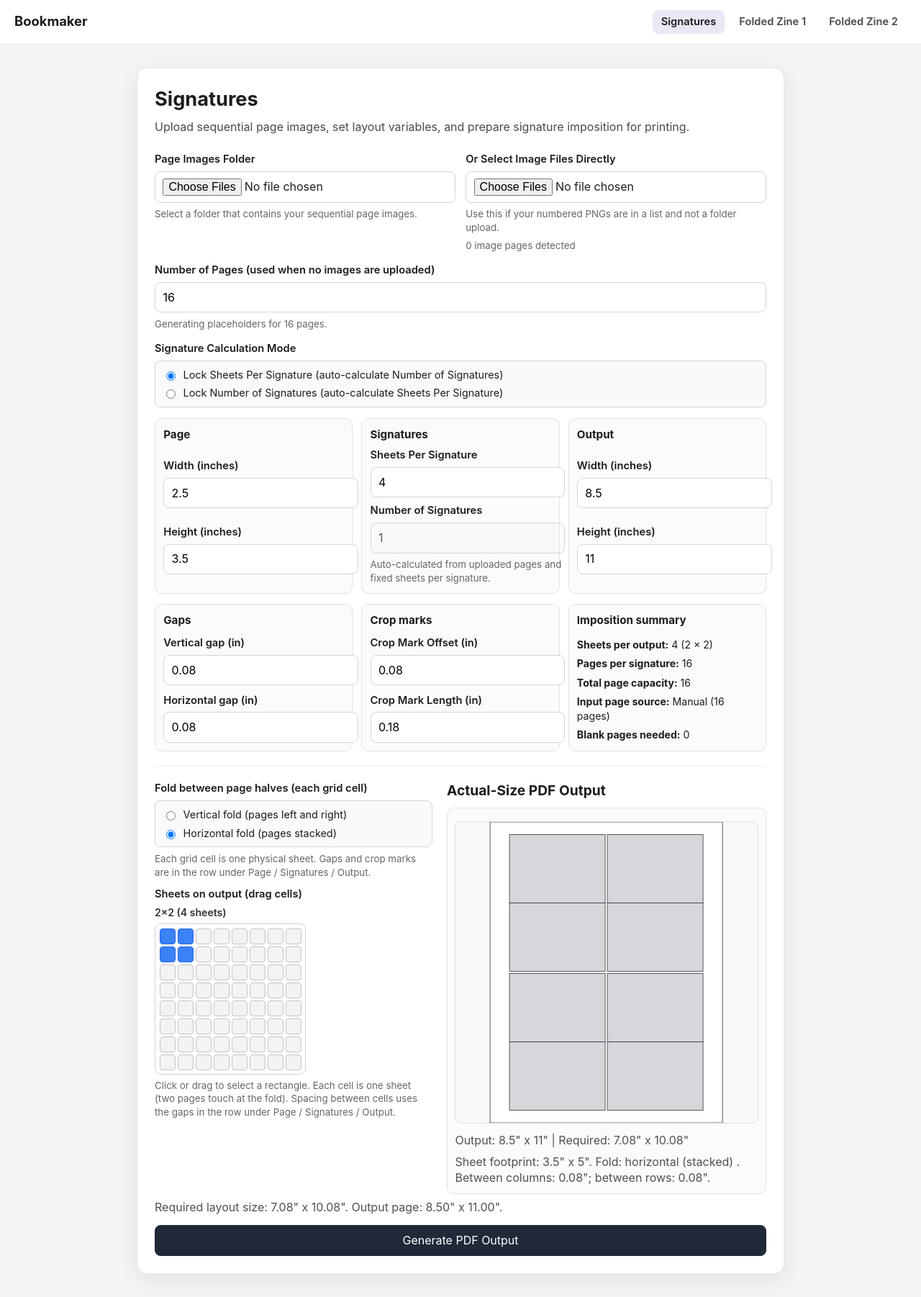
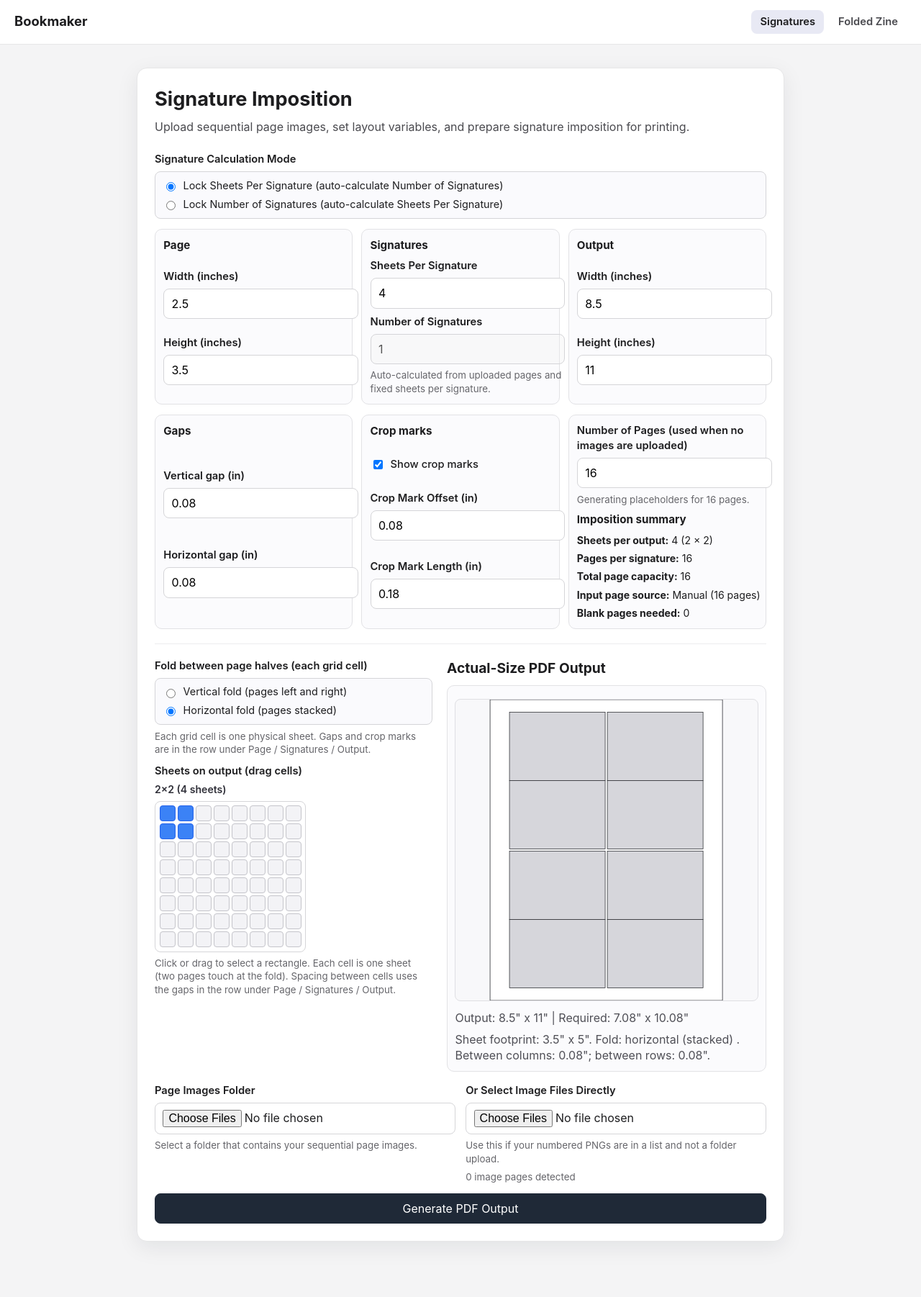
Before and after one commit to kinseyatkolla/bookmaker-signatures, a Vue app: page / in a window 1280 px wide. Shown: the whole page at 72% size. After the commit the page ends 1757 px from the top, so only its background shows below. Built offline with nearby package versions, Linux system fonts and the light colour scheme.

Commit message:
rearranges some things

```diff
--- a/src/App.vue
+++ b/src/App.vue
@@ -8,8 +8,10 @@ import { RouterLink, RouterView } from "vue-router";
       <RouterLink to="/" class="app-brand">Bookmaker</RouterLink>
       <nav class="app-nav" aria-label="Primary">
         <RouterLink to="/" class="nav-link">Signatures</RouterLink>
-        <RouterLink to="/folded-zine-1" class="nav-link">Folded Zine 1</RouterLink>
-        <RouterLink to="/folded-zine-2" class="nav-link">Folded Zine 2</RouterLink>
+        <RouterLink to="/folded-zine-1" class="nav-link"
+          >Folded Zine</RouterLink
+        >
+        <!-- <RouterLink to="/folded-zine-2" class="nav-link">Folded Zine 2</RouterLink> -->
       </nav>
     </header>
     <RouterView />
--- a/src/style.css
+++ b/src/style.css
@@ -125,6 +125,21 @@ h1 {
 .field span {
   font-size: 0.92rem;
   font-weight: 600;
+}
+
+.field.checkbox-field {
+  flex-direction: row;
+  align-items: flex-start;
+  gap: 0.5rem;
+}
+
+.field.checkbox-field input[type="checkbox"] {
+  margin-top: 0.2rem;
+}
+
+.field.checkbox-field span {
+  font-weight: 500;
+  font-size: 0.92rem;
 }
 
 .mode-toggle {
--- a/src/views/FoldedZine1View.vue
+++ b/src/views/FoldedZine1View.vue
@@ -1,6 +1,8 @@
 <script setup>
 import { computed, ref } from "vue";
 import { PDFDocument, rgb } from "pdf-lib";
+import zine1Photo from "../zine1.jpg";
+import zine1InfoImg from "../zine1info.png";
 
 /** Portrait letter 8.5×11: 2 cols × 4 rows, no gaps. Each cell 4.25×2.75 in. */
 const OUTPUT_WIDTH_IN = 8.5;
@@ -350,11 +352,22 @@ function downloadPdf() {
 <template>
   <main class="page">
     <section class="card zine8-card">
-      <h1>Folded Zine 1</h1>
+      <h1>Folded Zine</h1>
       <p class="subtitle">
         Eight pages on one portrait 8.5″×11″ sheet (single-sided), 2 columns × 4
         rows. Each panel is 2.75″×4.25″ with no gaps.
       </p>
+
+      <img
+        :src="zine1Photo"
+        alt="Single-sheet 8-panel zine layout"
+        class="zine1-intro-img"
+      />
+      <img
+        :src="zine1InfoImg"
+        alt="Folding reference for this zine"
+        class="zine1-intro-img"
+      />
 
       <div class="grid">
         <label class="field">
@@ -450,20 +463,39 @@ function downloadPdf() {
 <style scoped>
 .zine8-card {
   width: min(920px, 100%);
+  display: grid;
+  grid-template-columns: repeat(2, minmax(0, 1fr));
+  column-gap: 1rem;
 }
 
-.checkbox-field {
-  flex-direction: row;
-  align-items: flex-start;
-  gap: 0.5rem;
+.zine8-card > h1,
+.zine8-card > .subtitle,
+.zine8-card > .grid,
+.zine8-card > .actions,
+.zine8-card > .download-group,
+.zine8-card > .pdf-preview-single {
+  grid-column: 1 / -1;
 }
 
-.checkbox-field input {
-  margin-top: 0.2rem;
+.zine1-intro-img {
+  display: block;
+  width: 100%;
+  min-width: 0;
+  height: clamp(10rem, 26vw, 18rem);
+  margin-bottom: 1.5rem;
+  object-fit: contain;
 }
 
-.checkbox-field span {
-  font-weight: 500;
-  font-size: 0.92rem;
+@media (max-width: 540px) {
+  .zine8-card {
+    grid-template-columns: 1fr;
+  }
+
+  .zine8-card > .zine1-intro-img {
+    grid-column: 1 / -1;
+    height: auto;
+    max-height: min(50vh, 22rem);
+  }
 }
+
 </style>
--- a/src/views/SignaturesView.vue
+++ b/src/views/SignaturesView.vue
@@ -37,6 +37,7 @@ function impositionRasterRotationDegrees(plateRotationDegrees) {
 }
 const cropMarkOffset = ref(0.08);
 const cropMarkLength = ref(0.18);
+const showCropMarks = ref(true);
 /** Space between sheet rows on the output (adds to total layout height). */
 const horizontalGap = ref(0.08);
 /** Space between sheet columns on the output (adds to total layout width). */
@@ -974,21 +975,23 @@ async function drawImpositionSide(
       ? sheetCol === sheetCols - 1
       : sheetCol === sheetCols - 1 && pageIndexWithinSheet === 1;
 
-    drawCropMarks(
-      page,
-      x,
-      y,
-      slotWidthPoints,
-      slotHeightPoints,
-      markOffsetPoints,
-      markLengthPoints,
-      {
-        top: cropTop,
-        bottom: cropBottom,
-        left: cropLeft,
-        right: cropRight,
-      },
-    );
+    if (showCropMarks.value) {
+      drawCropMarks(
+        page,
+        x,
+        y,
+        slotWidthPoints,
+        slotHeightPoints,
+        markOffsetPoints,
+        markLengthPoints,
+        {
+          top: cropTop,
+          bottom: cropBottom,
+          left: cropLeft,
+          right: cropRight,
+        },
+      );
+    }
 
     const rasterRotation = foldHorizontal
       ? impositionRasterRotationDegrees(rotationDegreesValue)
@@ -1113,76 +1116,13 @@ async function generatePdfOutput() {
 <template>
   <main class="page">
     <section class="card">
-      <h1>Signatures</h1>
+      <h1>Signature Imposition</h1>
       <p class="subtitle">
         Upload sequential page images, set layout variables, and prepare
         signature imposition for printing.
       </p>
 
       <div class="grid">
-        <label class="field">
-          <span>Page Images Folder</span>
-          <input
-            type="file"
-            webkitdirectory
-            directory
-            multiple
-            accept="image/*"
-            @change="onFolderUpload"
-          />
-          <small
-            >Select a folder that contains your sequential page images.</small
-          >
-        </label>
-
-        <label class="field">
-          <span>Or Select Image Files Directly</span>
-          <input
-            type="file"
-            multiple
-            accept=".png,.jpg,.jpeg,.webp,.gif,.tif,.tiff,.bmp,image/*"
-            @change="onFileUpload"
-          />
-          <small
-            >Use this if your numbered PNGs are in a list and not a folder
-            upload.</small
-          >
-          <small
-            >{{ uploadedPageCount }} image page{{
-              uploadedPageCount === 1 ? "" : "s"
-            }}
-            detected</small
-          >
-          <small v-if="formattedFilePreview.length > 0">
-            Preview: {{ formattedFilePreview.join(", ")
-            }}{{ uploadedPageCount > 6 ? "..." : "" }}
-          </small>
-        </label>
-
-        <label class="field field-full">
-          <span>Number of Pages (used when no images are uploaded)</span>
-          <input
-            :value="numberOfPages"
-            type="number"
-            min="0"
-            step="1"
-            :disabled="uploadedPageCount > 0"
-            @input="onNumberOfPagesInput"
-          />
-          <small v-if="uploadedPageCount > 0">
-            Disabled while images are uploaded (using
-            {{ uploadedPageCount }} uploaded page{{
-              uploadedPageCount === 1 ? "" : "s"
-            }}
-            instead).
-          </small>
-          <small v-else>
-            Generating placeholders for {{ effectivePageCount }} page{{
-              effectivePageCount === 1 ? "" : "s"
-            }}.
-          </small>
-        </label>
-
         <div class="field field-full">
           <span>Signature Calculation Mode</span>
           <div class="mode-toggle">
@@ -1241,7 +1181,8 @@ async function generatePdfOutput() {
                 @input="onSheetsPerSignatureInput"
               />
               <small v-if="signatureCalcMode === 'signatures-fixed'"
-                >Auto-calculated from uploaded pages and fixed signatures.</small
+                >Auto-calculated from uploaded pages and fixed
+                signatures.</small
               >
             </label>
             <label class="field">
@@ -1308,6 +1249,14 @@ async function generatePdfOutput() {
           </section>
           <section class="size-group size-group--gaps">
             <h3>Crop marks</h3>
+            <label class="field checkbox-field" for="show-crop-marks">
+              <input
+                id="show-crop-marks"
+                v-model="showCropMarks"
+                type="checkbox"
+              />
+              <span>Show crop marks</span>
+            </label>
             <label class="field">
               <span>Crop Mark Offset (in)</span>
               <input
@@ -1315,6 +1264,7 @@ async function generatePdfOutput() {
                 type="number"
                 min="0.01"
                 step="0.01"
+                :disabled="!showCropMarks"
               />
             </label>
             <label class="field">
@@ -1324,10 +1274,34 @@ async function generatePdfOutput() {
                 type="number"
                 min="0.01"
                 step="0.01"
+                :disabled="!showCropMarks"
               />
             </label>
           </section>
           <section class="size-group size-group--summary">
+            <label class="field">
+              <span>Number of Pages (used when no images are uploaded)</span>
+              <input
+                :value="numberOfPages"
+                type="number"
+                min="0"
+                step="1"
+                :disabled="uploadedPageCount > 0"
+                @input="onNumberOfPagesInput"
+              />
+              <small v-if="uploadedPageCount > 0">
+                Disabled while images are uploaded (using
+                {{ uploadedPageCount }} uploaded page{{
+                  uploadedPageCount === 1 ? "" : "s"
+                }}
+                instead).
+              </small>
+              <small v-else>
+                Generating placeholders for {{ effectivePageCount }} page{{
+                  effectivePageCount === 1 ? "" : "s"
+                }}.
+              </small>
+            </label>
             <h3>Imposition summary</h3>
             <div class="stats stats--summary">
               <p>
@@ -1497,18 +1471,52 @@ async function generatePdfOutput() {
             </div>
           </div>
         </div>
-        <p class="note" :class="{ 'warning-inline': !layoutFit.fits }">
-          Required layout size:
-          {{ layoutFit.requiredWidth.toFixed(2) }}" x
-          {{ layoutFit.requiredHeight.toFixed(2) }}". Output page:
-          {{ layoutFit.outputWidth.toFixed(2) }}" x
-          {{ layoutFit.outputHeight.toFixed(2) }}".
-        </p>
         <p v-if="!layoutFit.fits" class="warning">
           This combination overflows the output page at actual size, which
           causes clipped scaling/crop marks. Reduce page size, sheet footprint,
           or gap values.
         </p>
+
+        <div class="grid" style="margin-top: 1rem">
+          <label class="field">
+            <span>Page Images Folder</span>
+            <input
+              type="file"
+              webkitdirectory
+              directory
+              multiple
+              accept="image/*"
+              @change="onFolderUpload"
+            />
+            <small
+              >Select a folder that contains your sequential page images.</small
+            >
+          </label>
+
+          <label class="field">
+            <span>Or Select Image Files Directly</span>
+            <input
+              type="file"
+              multiple
+              accept=".png,.jpg,.jpeg,.webp,.gif,.tif,.tiff,.bmp,image/*"
+              @change="onFileUpload"
+            />
+            <small
+              >Use this if your numbered PNGs are in a list and not a folder
+              upload.</small
+            >
+            <small
+              >{{ uploadedPageCount }} image page{{
+                uploadedPageCount === 1 ? "" : "s"
+              }}
+              detected</small
+            >
+            <small v-if="formattedFilePreview.length > 0">
+              Preview: {{ formattedFilePreview.join(", ")
+              }}{{ uploadedPageCount > 6 ? "..." : "" }}
+            </small>
+          </label>
+        </div>
 
         <div class="actions">
           <button
```
